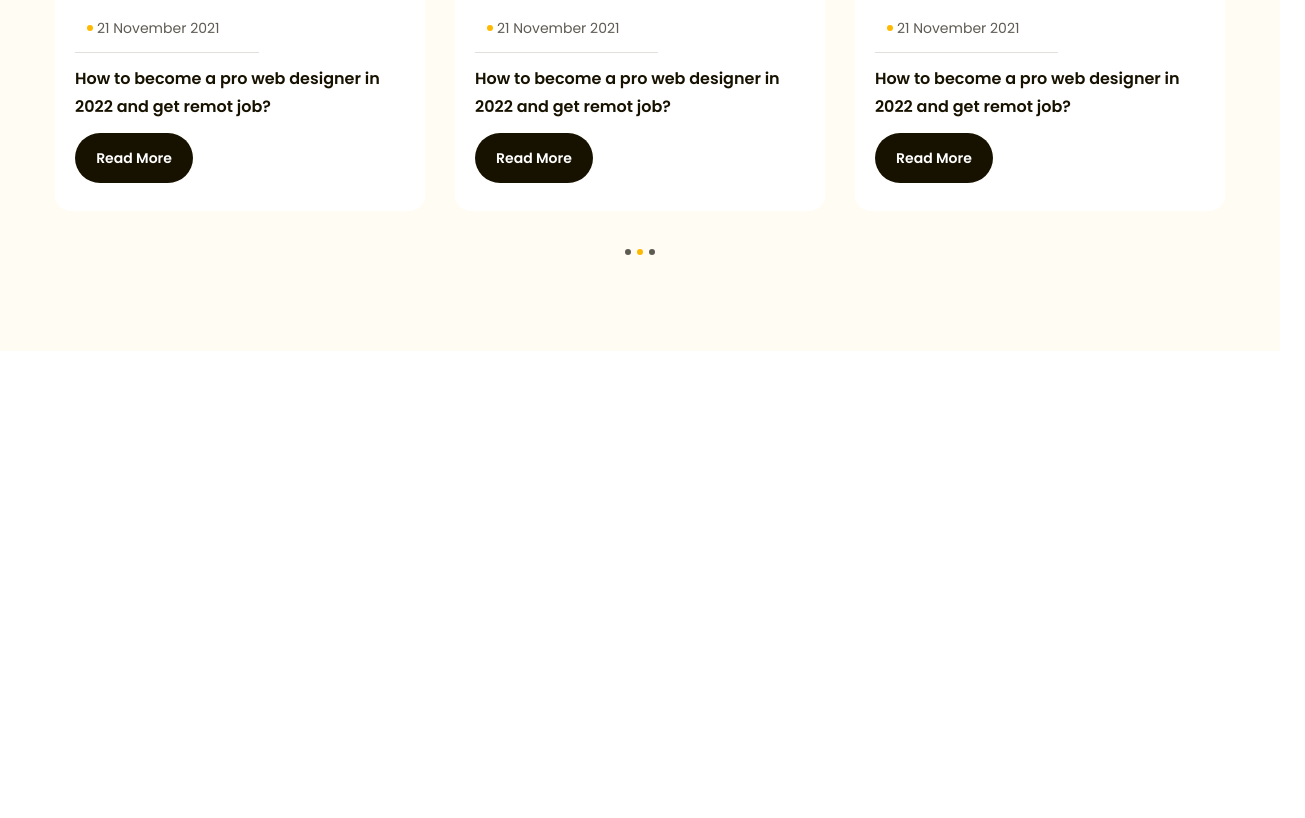
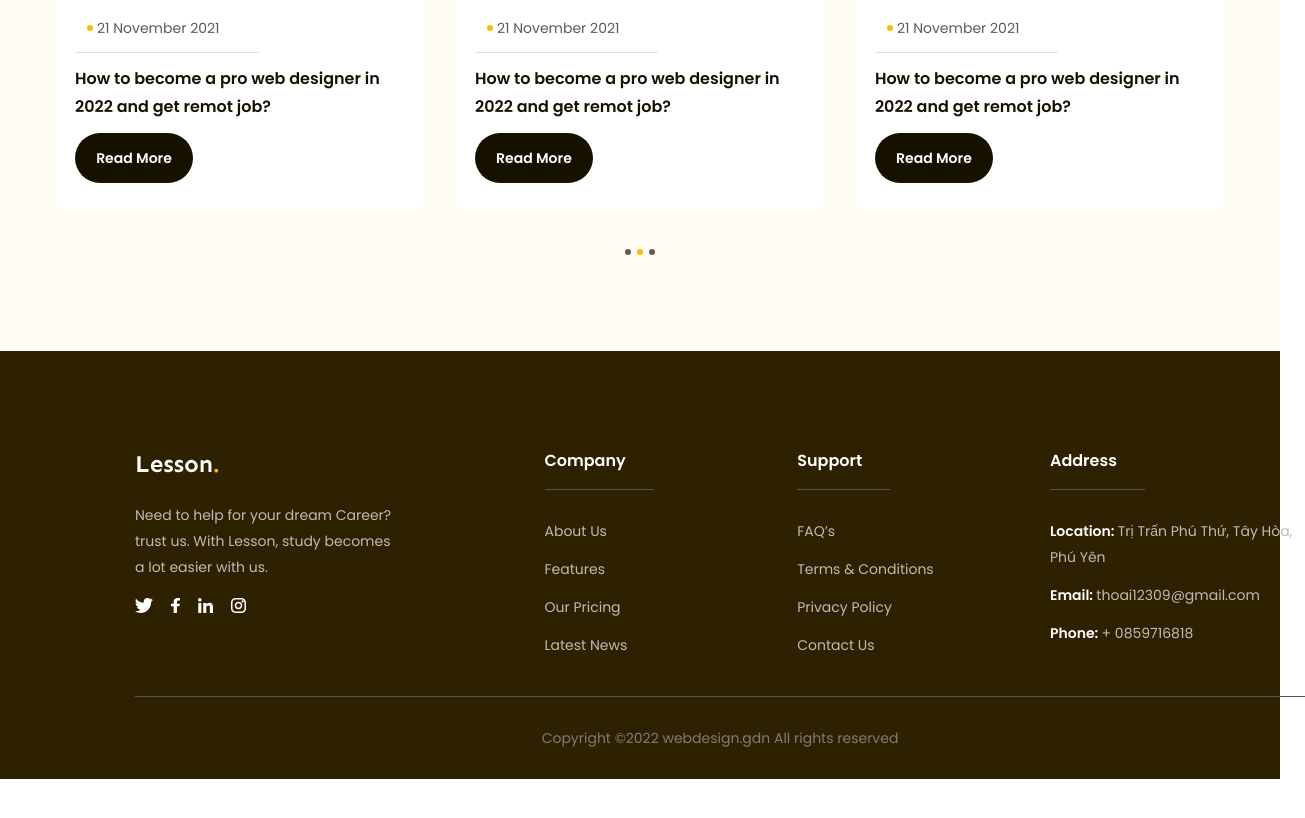
Before and after one commit to mychin-su/F8-Project-HTMLCSS-02, a plain HTML site: page index.html in a window 1280 px wide. Shown: the part 4092-4910 px from the top of the page, 1305 px wide, since content can reach past the window. After the commit the page ends 4871 px from the top, so only its background shows below. Drawn offline with Linux system fonts and the light colour scheme.

Commit message:
Lam phan Footer

```diff
--- a/assets/css/style.css
+++ b/assets/css/style.css
@@ -55,6 +55,7 @@ a {
     font-size: 38px;
     line-height: 48px;
 }
+
 .desc {
     font-weight: 400;
     font-size: 18px;
@@ -673,3 +674,83 @@ a {
     background-color: var(--primary-color);
     cursor: default;
 }
+
+/* Footer */
+.footer {
+    padding: 96px 135px 0;
+    background: #2e2100;
+}
+
+.footer .row {
+    display: flex;
+    padding-bottom: 38px;
+    border-bottom: 1px solid #59554b;
+}
+
+.footer .row .column {
+    width: 21.6%;
+}
+
+.footer .row .column:first-child {
+    width: 35%;
+}
+
+.footer .row .desc {
+    max-width: 267px;
+    margin-top: 18px;
+    font-weight: 400;
+    font-size: 1.4rem;
+    line-height: 1.86;
+    color: #bfbcb2;
+}
+
+.footer .social {
+    display: flex;
+    gap: 18px;
+    margin-top: 18px;
+}
+
+.footer .title {
+    padding: 0 28px 14px 0;
+    display: inline-block;
+    border-bottom: 1px solid #59554b;
+    font-weight: 600;
+    font-size: 1.6rem;
+    line-height: 1.75;
+    color: #ffffff;
+}
+
+.footer .list {
+    margin-top: 28px;
+}
+
+.footer .list a {
+    font-weight: 400;
+    font-size: 1.4rem;
+    line-height: 1.86;
+    color: #bfbcb2;
+    display: inline-block;
+    margin-bottom: 12px;
+}
+.footer .list li:last-child a {
+    margin-bottom: 0;
+}
+
+.footer .list strong {
+    font-weight: 600;
+    font-size: 1.4rem;
+    line-height: 1.86;
+    color: #ffffff;
+}
+
+footer .copyright {
+    padding: 28px 0;
+}
+
+.footer .copyright p {
+    font-weight: 400;
+    font-size: 14px;
+    line-height: 1.86;
+    text-align: center;
+    color: #807d74;
+}
--- a/index.html
+++ b/index.html
@@ -18,7 +18,6 @@
         <link rel="stylesheet" href="./assets/css/style.css" />
     </head>
     <body>
-        <main style="height: 5000px">
         <!-- Header -->
         <header class="header fixed">
             <div class="main-content">
@@ -51,7 +50,7 @@
                 </div>
             </div>
         </header>
-
+        <main>
             <!-- Hero -->
             <div class="hero">
                 <div class="main-content">
@@ -416,7 +415,7 @@
                                 career.
                             </p>
                             <p class="desc">Lesson Impact Report (2022)</p>
-                            <a href="" class="btn cta-btn">Sign up</a>
+                            <a href="#!" class="btn cta-btn">Sign up</a>
                         </div>
                     </div>
                 </div>
@@ -440,7 +439,7 @@
                                 Take the next step toward. Join now to receive personalized and more
                                 recommendations from the full Coursera catalog.
                             </p>
-                            <a href="" class="btn cta-btn">Join now</a>
+                            <a href="#!" class="btn cta-btn">Join now</a>
                         </div>
                     </div>
                 </div>
@@ -651,5 +650,103 @@
                 </div>
             </div>
         </main>
+        <!-- Footer -->
+        <footer class="footer">
+            <div class="main-content">
+                <div class="row">
+                    <div class="column">
+                        <!-- column-1-->
+                        <img src="./assets/img/Logo-2.svg" alt="" class="logo" />
+                        <p class="desc">
+                            Need to help for your dream Career? trust us. With Lesson, study becomes
+                            a lot easier with us.
+                        </p>
+                        <div class="social">
+                            <a href="#!">
+                                <img src="./assets/icons/twitter.svg" alt="twitter" class="icon" />
+                            </a>
+                            <a href="#!">
+                                <img
+                                    src="./assets/icons/facebook.svg"
+                                    alt="facebook"
+                                    class="icon"
+                                />
+                            </a>
+                            <a href="#!">
+                                <img
+                                    src="./assets/icons/linked_in.svg"
+                                    alt="linked_i"
+                                    class="icon"
+                                />
+                            </a>
+                            <a href="#!">
+                                <img
+                                    src="./assets/icons/instagram.svg"
+                                    alt="instagram"
+                                    class="icon"
+                                />
+                            </a>
+                        </div>
+                    </div>
+                    <!-- column-2-->
+                    <div class="column">
+                        <h3 class="title">Company</h3>
+                        <ul class="list">
+                            <li>
+                                <a href="#!">About Us</a>
+                            </li>
+                            <li>
+                                <a href="#!">Features</a>
+                            </li>
+                            <li>
+                                <a href="#!">Our Pricing</a>
+                            </li>
+                            <li>
+                                <a href="#!">Latest News</a>
+                            </li>
+                        </ul>
+                    </div>
+                    <!-- column-3-->
+                    <div class="column">
+                        <h3 class="title">Support</h3>
+                        <ul class="list">
+                            <li>
+                                <a href="#!">FAQ’s</a>
+                            </li>
+                            <li>
+                                <a href="#!">Terms & Conditions</a>
+                            </li>
+                            <li>
+                                <a href="#!">Privacy Policy</a>
+                            </li>
+                            <li>
+                                <a href="#!">Contact Us</a>
+                            </li>
+                        </ul>
+                    </div>
+                    <!-- column-4-->
+                    <div class="column">
+                        <h3 class="title">Address</h3>
+                        <ul class="list">
+                            <li>
+                                <a href="#!"
+                                    ><strong>Location: </strong>Trị Trấn Phú Thứ, Tây Hòa, Phú
+                                    Yên</a
+                                >
+                            </li>
+                            <li>
+                                <a href="#!"><strong>Email: </strong>thoai12309@gmail.com</a>
+                            </li>
+                            <li>
+                                <a href="#!"><strong>Phone: </strong>+ 0859716818</a>
+                            </li>
+                        </ul>
+                    </div>
+                </div>
+                <div class="copyright">
+                    <p>Copyright ©2022 webdesign.gdn All rights reserved</p>
+                </div>
+            </div>
+        </footer>
     </body>
 </html>
```
Also changed, not shown: assets/icons/facebook.svg (added), assets/icons/instagram.svg (added), assets/icons/linked_in.svg (added), assets/icons/twitter.svg (added), assets/img/Logo-2.svg (added). Lines whose indentation alone changed are shown as unchanged.
